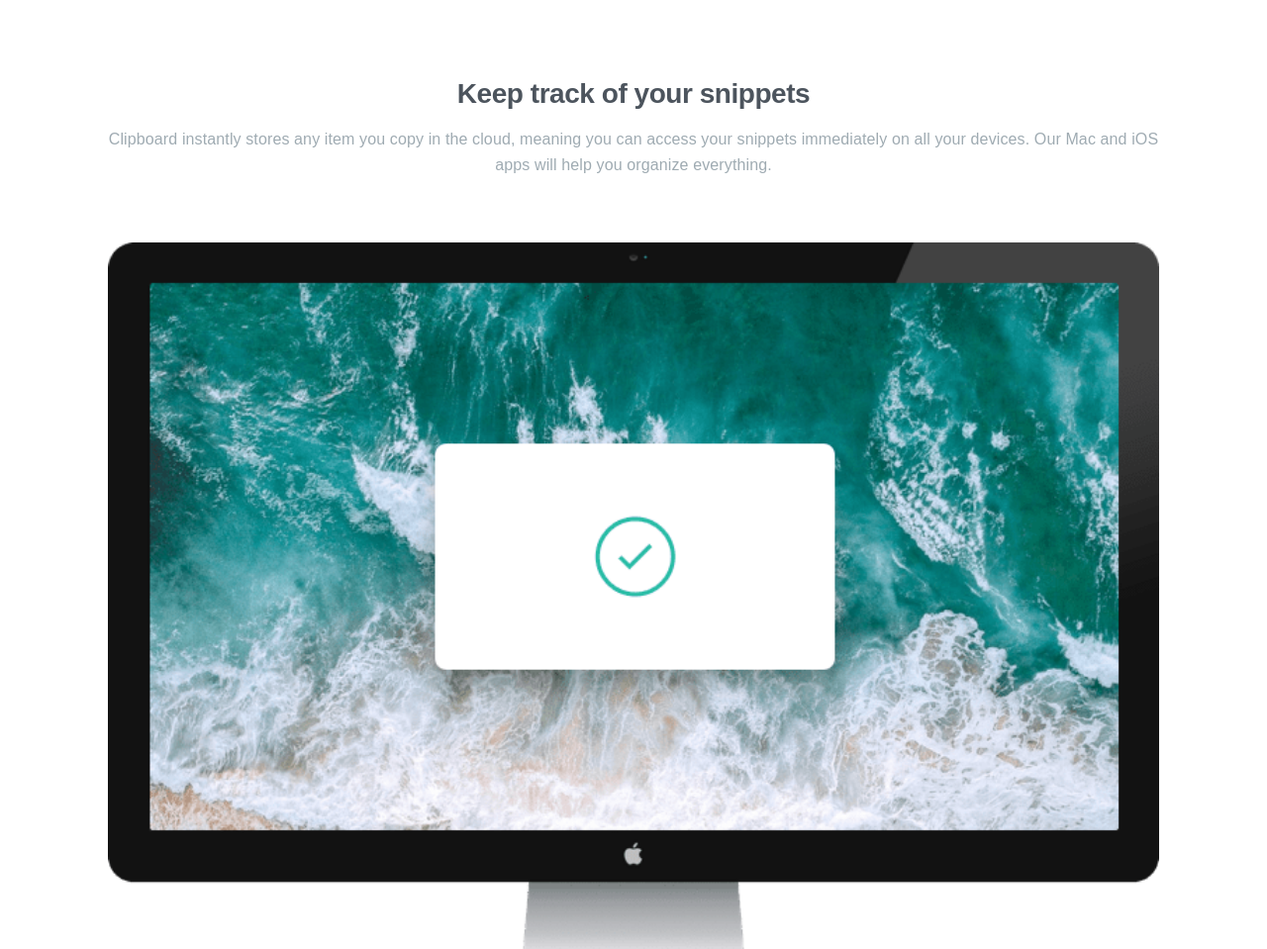
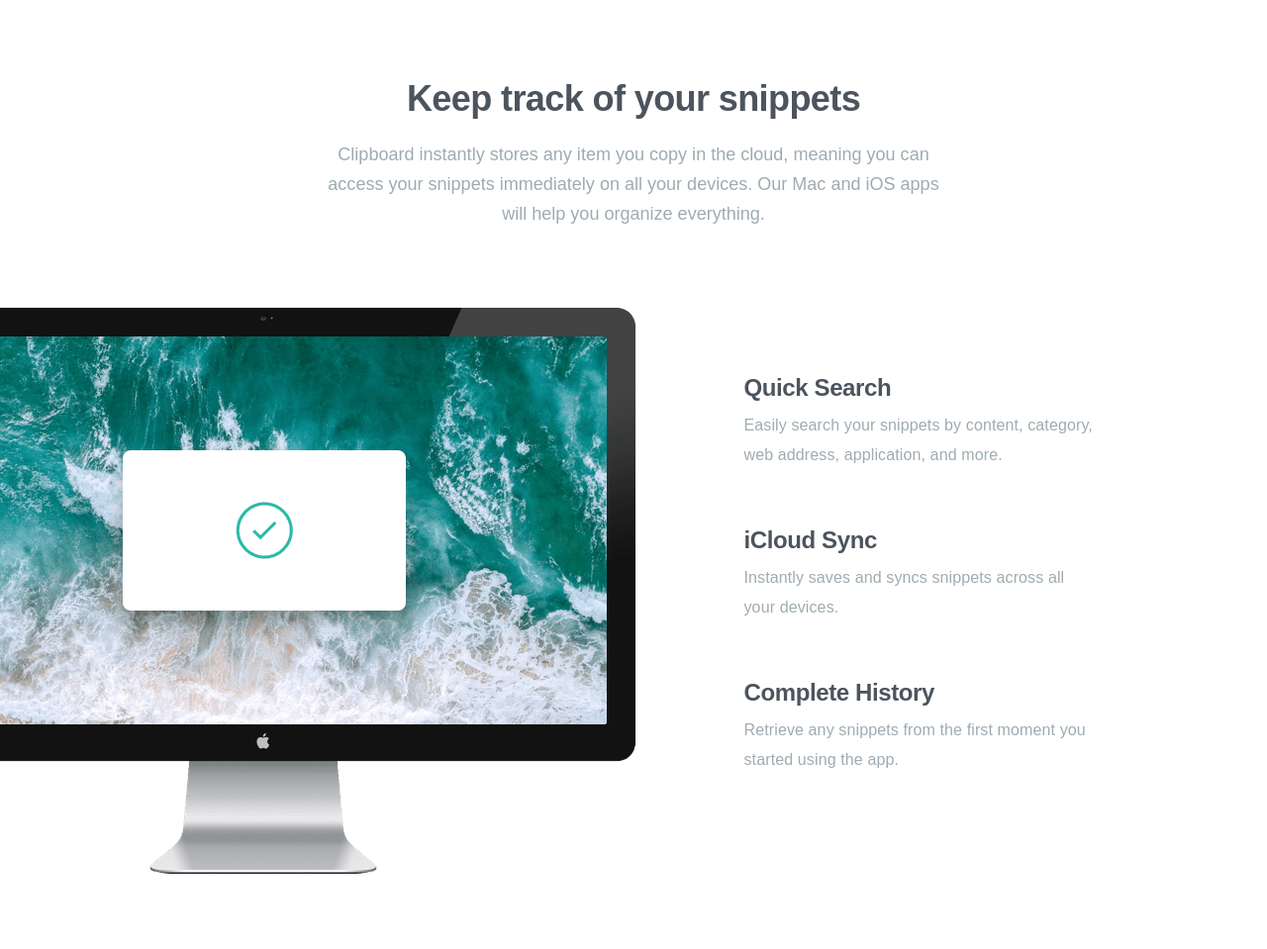
Before and after one commit to cganzon/clipboard, a plain HTML site: page index.html in a window 1280 px wide. Shown: the part 620-1579 px from the top of the page at 99% size. Drawn offline with Linux system fonts and the light colour scheme; a web font is replaced by a local one.

Commit message:
styled the snippets section for desktop and made it responsive

```diff
--- a/style.css
+++ b/style.css
@@ -144,47 +144,6 @@ ul li {
     background-color: hsla(233, 90%, 69%, 0.85);
 }
 
-@media (min-width: 768px) {
-    body {
-        background-image: url('./images/bg-header-desktop.png');
-    }
-
-    .header {
-        width: 92%;
-        padding-top: 12.8rem;
-        padding-bottom: 15rem;
-    }
-
-    .header-logo {
-        margin-bottom: 5.6rem;
-    }
-
-    .header-title {
-        font-size: 4.6rem;
-        line-height: 5.75rem;
-        letter-spacing: -0.075rem;
-    }
-
-    .header-paragraph {
-        font-size: 2rem;
-        line-height: 3rem;
-        letter-spacing: 0.015rem;
-        max-width: 58ch;
-        margin: 0 auto;
-        margin-bottom: 4.8rem;
-    }
-
-    .btn-container {
-        flex-direction: row;
-        align-items: center;
-        max-width: 47rem;
-        gap: 1.6rem;
-    }
-
-    .btn-ios {
-        margin-bottom: 0;
-    }
-}
 
   /* //////////////// */
  /* Snippets section */
@@ -390,3 +349,133 @@ ul li {
 .attribution a {
     color: hsl(228, 45%, 44%);
 }
+
+
+  /* ///////////// */
+ /* Media queries */
+/* ///////////// */
+@media (min-width: 768px) {
+    body {
+        background-image: url('./images/bg-header-desktop.png');
+    }
+
+    /* Typography */
+    .title {
+        font-size: 3.6rem;
+        line-height: 4.5rem;
+        letter-spacing: -0.059rem;
+    }
+
+    .paragraph {
+        line-height: 3rem;
+    }
+
+    .snippets-paragraph,
+    .access-paragraph,
+    .workflow-paragraph {
+        font-size: 1.8rem;
+        line-height: 3rem;
+        letter-spacing: 0.014px;
+    }
+
+    /* Header */
+    .header {
+        width: 92%;
+        padding-top: 12.8rem;
+        padding-bottom: 15rem;
+    }
+
+    .header-logo {
+        margin-bottom: 5.6rem;
+    }
+
+    .header-title {
+        font-size: 4.6rem;
+        line-height: 5.75rem;
+        letter-spacing: -0.075rem;
+    }
+
+    .header-paragraph {
+        font-size: 2rem;
+        line-height: 3rem;
+        letter-spacing: 0.015rem;
+        max-width: 58ch;
+        margin: 0 auto;
+        margin-bottom: 4.8rem;
+    }
+
+    .btn-container {
+        flex-direction: row;
+        align-items: center;
+        max-width: 47rem;
+        gap: 1.6rem;
+    }
+
+    .btn-ios {
+        margin-bottom: 0;
+    }
+
+    /* Snippets section */
+    .snippets {
+        width: 95%;
+        max-width: 79.7rem;
+        margin-bottom: 15rem;
+    }
+
+    .snippets-title {
+        margin-bottom: 1.9rem;
+    }
+
+    .snippets-paragraph {
+        max-width: 62ch;
+        margin: 0 auto;
+        margin-bottom: 8rem;
+    }
+
+    .snippets-container {
+        display: flex;
+        align-items: center;
+        /* transform: translateX(-50rem); */
+    }
+
+    .snippets-image {
+        margin-bottom: 0;
+        width: 75.2rem;
+        margin-left: -350px;
+    }
+
+    .snippets-info {
+        text-align: left;
+        max-width: 35.8rem;
+        margin-left: 3rem;
+        margin-top: 2.3rem;
+    }
+
+    .snippets-info-subtitle {
+        margin-bottom: 0.8rem;
+    }
+
+    .snippets-info-paragraph {
+        margin-bottom: 5.6rem;
+    }
+}
+
+@media (min-width: 1025px) {
+    .snippets {
+        max-width: 97.7rem;
+    }
+
+    .snippets-image {
+        margin-left: -262px;
+    }
+
+    .snippets-info {
+        margin-left: 7rem;
+    }
+}
+
+@media (min-width: 1201px) {
+    .snippets-info {
+        margin-left: 11rem;
+    }
+}
```
